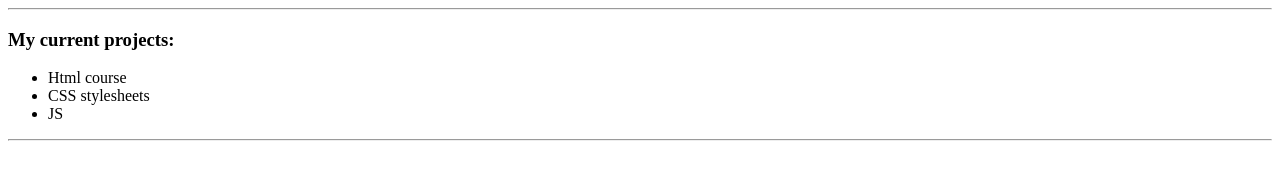
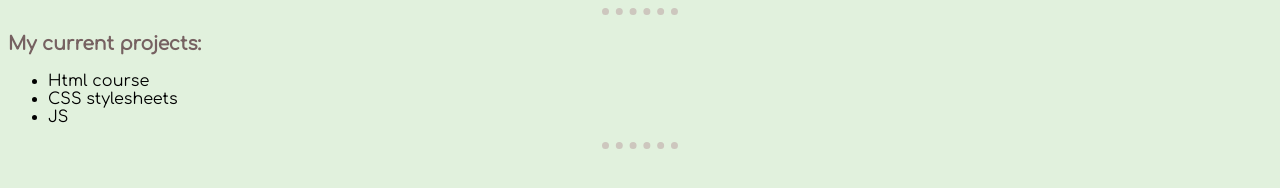
Before and after one commit to klamot/CV, a plain HTML site: page current-projects.html in a window 1280 px wide. Drawn offline with Linux system fonts and the light colour scheme.

Commit message:
Update current-projects.html

```diff
--- a/current-projects.html
+++ b/current-projects.html
@@ -3,6 +3,9 @@
   <head>
     <meta charset="utf-8">
     <title>Current projects</title>
+    <link rel="stylesheet" href="css\styles.css">
+    <link rel="preconnect" href="https://fonts.gstatic.com">
+  <link href="https://fonts.googleapis.com/css2?family=Comfortaa&display=swap" rel="stylesheet">
   </head>
   <body>
     <hr>
```
